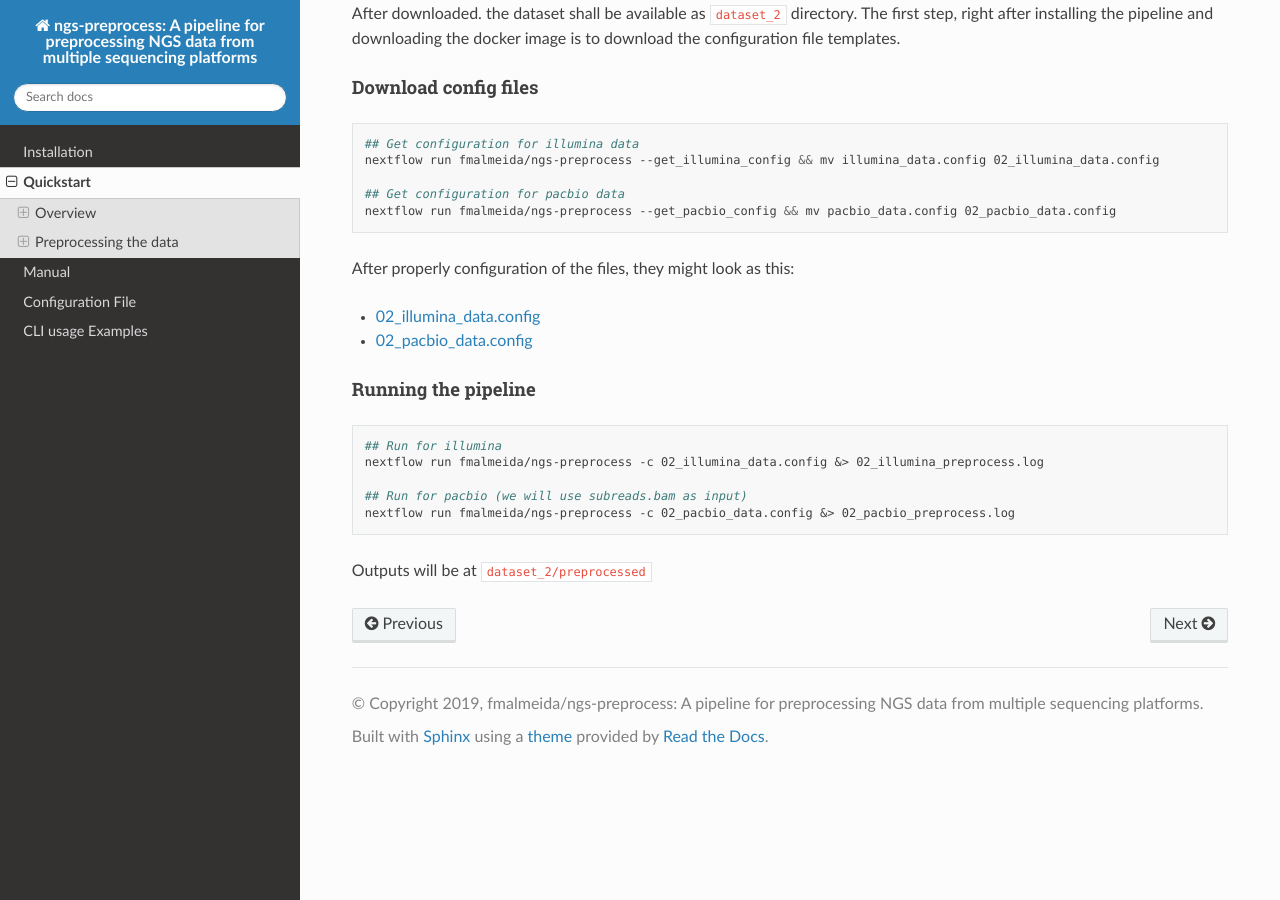
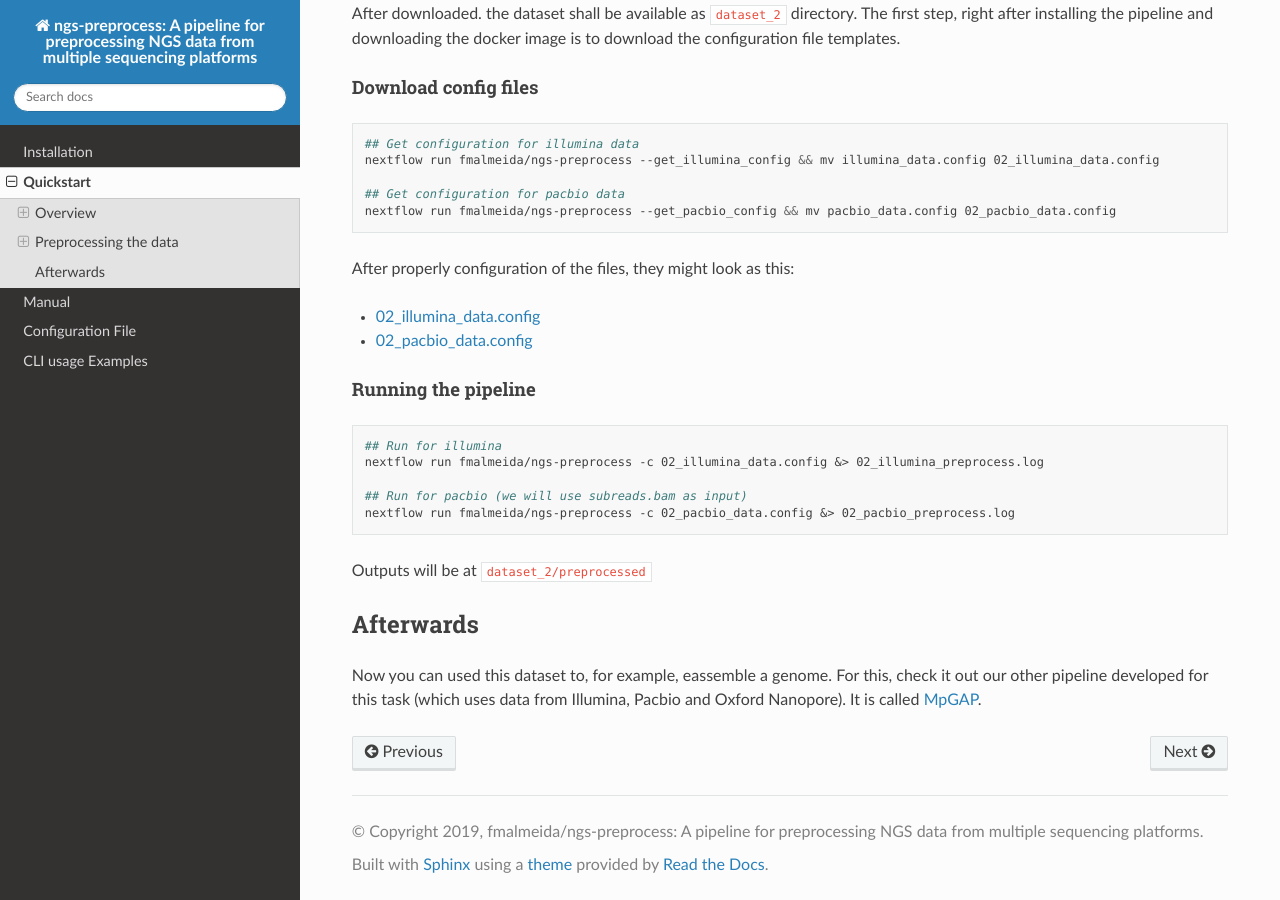
Before and after one commit to fmalmeida/ngs-preprocess, a Sphinx documentation site: the page built from docs/quickstart.rst, in a window 1280 px wide and 900 px high, scrolled down 1833 px. Built offline with Sphinx 7.4.7 and the Read the Docs theme 2.0.0, drawn with Linux system fonts in a browser that asks for light colours.

Commit message:
Latest working pipeline

```diff
--- a/docs/quickstart.rst
+++ b/docs/quickstart.rst
@@ -122,3 +122,9 @@ Running the pipeline
   nextflow run fmalmeida/ngs-preprocess -c 02_pacbio_data.config &> 02_pacbio_preprocess.log
 
 Outputs will be at ``dataset_2/preprocessed``
+
+Afterwards
+----------
+
+Now you can used this dataset to, for example, eassemble a genome. For this, check it out our other pipeline developed
+for this task (which uses data from Illumina, Pacbio and Oxford Nanopore). It is called `MpGAP <https://mpgap.readthedocs.io/en/latest/index.html>`_.
```
Also changed, not shown: 1 other file.
